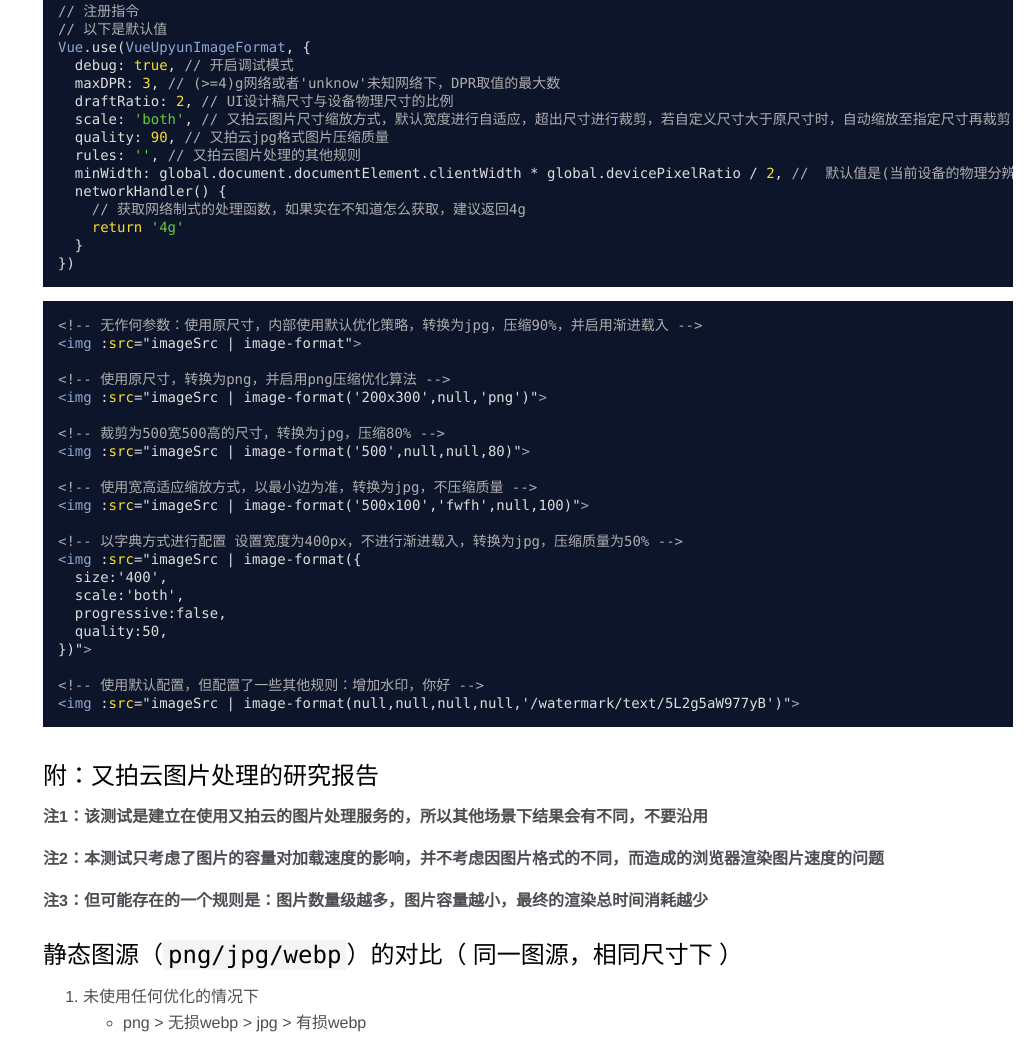
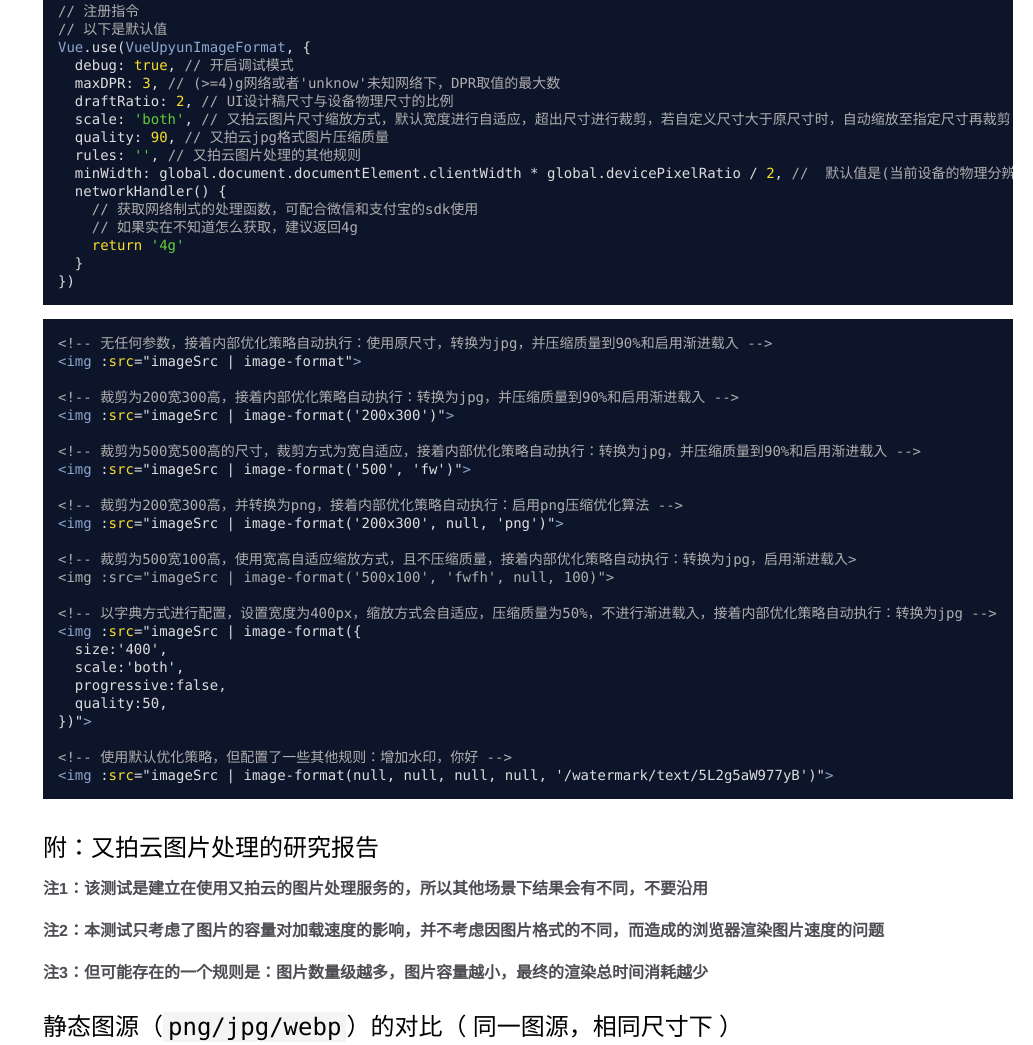
Before and after one commit to lisfan/vue-upyun-image-format, a website: page docs/index.html in a window 1280 px wide. Shown: the part 752-1797 px from the top of the page, without its empty margins (247-1280 px from the left). Drawn offline with Linux system fonts and the light colour scheme.

Commit message:
docs: 更新jsdoc

```diff
--- a/docs/index.html
+++ b/docs/index.html
@@ -76,22 +76,26 @@
   rules: '', // 又拍云图片处理的其他规则
   minWidth: global.document.documentElement.clientWidth * global.devicePixelRatio / 2, //  默认值是(当前设备的物理分辨率 * 当前实际设备像素比的) 二分之一
   networkHandler() {
-    // 获取网络制式的处理函数，如果实在不知道怎么获取，建议返回4g
+    // 获取网络制式的处理函数，可配合微信和支付宝的sdk使用
+    // 如果实在不知道怎么获取，建议返回4g
     return '4g'
   }
-})</code></pre><pre class="prettyprint source lang-html"><code>&lt;!-- 无作何参数：使用原尺寸，内部使用默认优化策略，转换为jpg，压缩90%，并启用渐进载入 -->
+})</code></pre><pre class="prettyprint source lang-html"><code>&lt;!-- 无任何参数，接着内部优化策略自动执行：使用原尺寸，转换为jpg，并压缩质量到90%和启用渐进载入 -->
 &lt;img :src=&quot;imageSrc | image-format&quot;>
 
-&lt;!-- 使用原尺寸，转换为png，并启用png压缩优化算法 -->
-&lt;img :src=&quot;imageSrc | image-format('200x300',null,'png')&quot;>
+&lt;!-- 裁剪为200宽300高，接着内部优化策略自动执行：转换为jpg，并压缩质量到90%和启用渐进载入 -->
+&lt;img :src=&quot;imageSrc | image-format('200x300')&quot;>
 
-&lt;!-- 裁剪为500宽500高的尺寸，转换为jpg，压缩80% -->
-&lt;img :src=&quot;imageSrc | image-format('500',null,null,80)&quot;>
+&lt;!-- 裁剪为500宽500高的尺寸，裁剪方式为宽自适应，接着内部优化策略自动执行：转换为jpg，并压缩质量到90%和启用渐进载入 -->
+&lt;img :src=&quot;imageSrc | image-format('500', 'fw')&quot;>
 
-&lt;!-- 使用宽高适应缩放方式，以最小边为准，转换为jpg，不压缩质量 -->
-&lt;img :src=&quot;imageSrc | image-format('500x100','fwfh',null,100)&quot;>
+&lt;!-- 裁剪为200宽300高，并转换为png，接着内部优化策略自动执行：启用png压缩优化算法 -->
+&lt;img :src=&quot;imageSrc | image-format('200x300', null, 'png')&quot;>
 
-&lt;!-- 以字典方式进行配置 设置宽度为400px，不进行渐进载入，转换为jpg，压缩质量为50% -->
+&lt;!-- 裁剪为500宽100高，使用宽高自适应缩放方式，且不压缩质量，接着内部优化策略自动执行：转换为jpg，启用渐进载入>
+&lt;img :src=&quot;imageSrc | image-format('500x100', 'fwfh', null, 100)&quot;>
+
+&lt;!-- 以字典方式进行配置，设置宽度为400px，缩放方式会自适应，压缩质量为50%，不进行渐进载入，接着内部优化策略自动执行：转换为jpg -->
 &lt;img :src=&quot;imageSrc | image-format({
   size:'400',
   scale:'both',
@@ -99,8 +103,8 @@
   quality:50,
 })&quot;>
 
-&lt;!-- 使用默认配置，但配置了一些其他规则：增加水印，你好 -->
-&lt;img :src=&quot;imageSrc | image-format(null,null,null,null,'/watermark/text/5L2g5aW977yB')&quot;></code></pre><h2 id="-">附：又拍云图片处理的研究报告</h2>
+&lt;!-- 使用默认优化策略，但配置了一些其他规则：增加水印，你好 -->
+&lt;img :src=&quot;imageSrc | image-format(null, null, null, null, '/watermark/text/5L2g5aW977yB')&quot;></code></pre><h2 id="-">附：又拍云图片处理的研究报告</h2>
 <p><strong>注1：该测试是建立在使用又拍云的图片处理服务的，所以其他场景下结果会有不同，不要沿用</strong></p>
 <p><strong>注2：本测试只考虑了图片的容量对加载速度的影响，并不考虑因图片格式的不同，而造成的浏览器渲染图片速度的问题</strong></p>
 <p><strong>注3：但可能存在的一个规则是：图片数量级越多，图片容量越小，最终的渲染总时间消耗越少</strong></p>
@@ -481,7 +485,7 @@
 <br class="clear">
 
 <footer>
-    Documentation generated by <a href="https://github.com/jsdoc3/jsdoc">JSDoc 3.5.5</a> on Tue Nov 07 2017 17:34:19 GMT+0800 (CST) using the <a href="https://github.com/clenemt/docdash">docdash</a> theme.
+    Documentation generated by <a href="https://github.com/jsdoc3/jsdoc">JSDoc 3.5.5</a> on Thu Nov 30 2017 16:11:35 GMT+0800 (CST) using the <a href="https://github.com/clenemt/docdash">docdash</a> theme.
 </footer>
 
 <script>prettyPrint();</script>
```
Also changed, not shown: docs/global.html (+1 -1 lines), docs/index.js.html (+1 -1 lines), docs/utils_get-network-type.js.html (+1 -1 lines), docs/utils_webp-features-support.js.html (+1 -1 lines).
